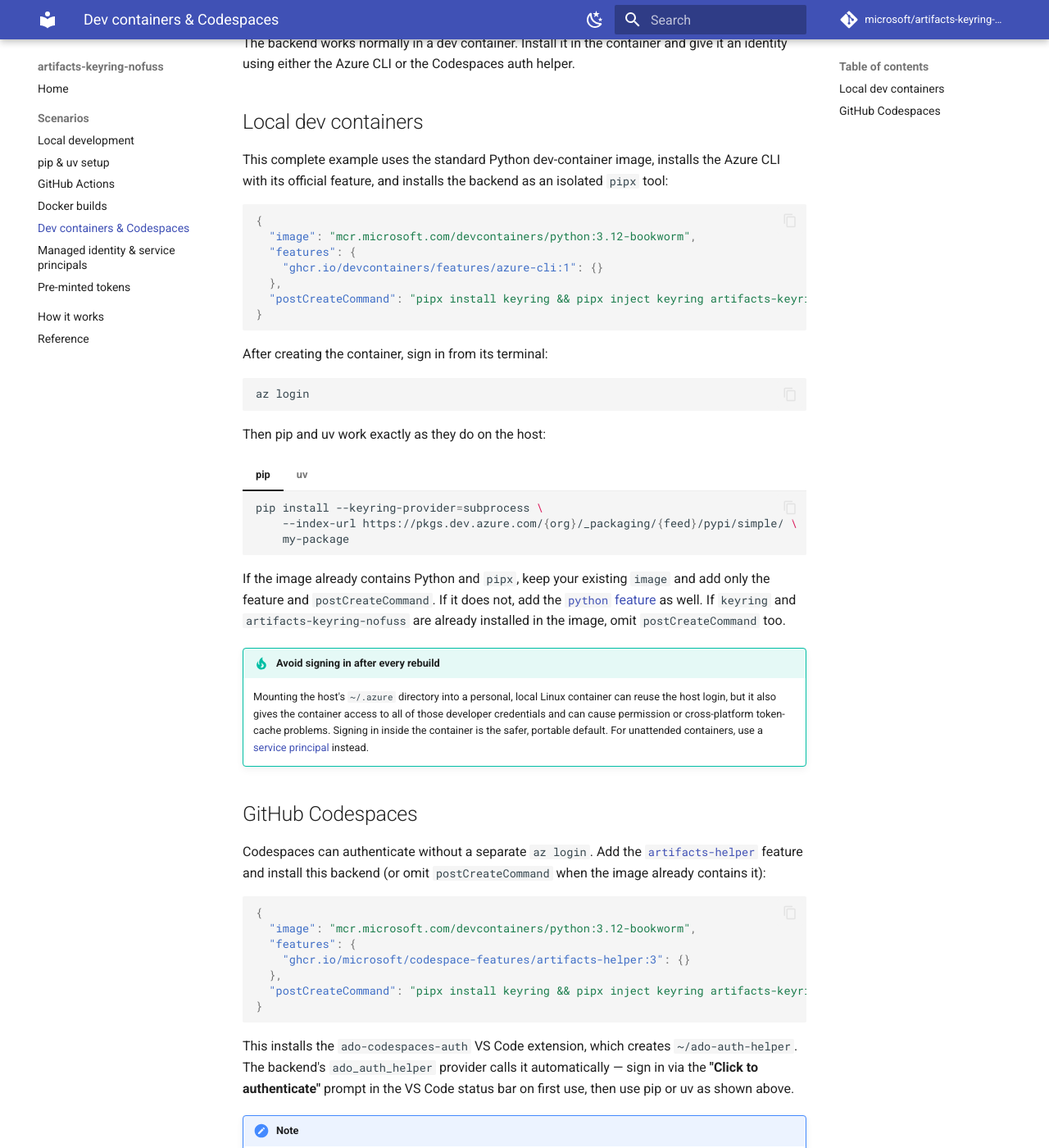
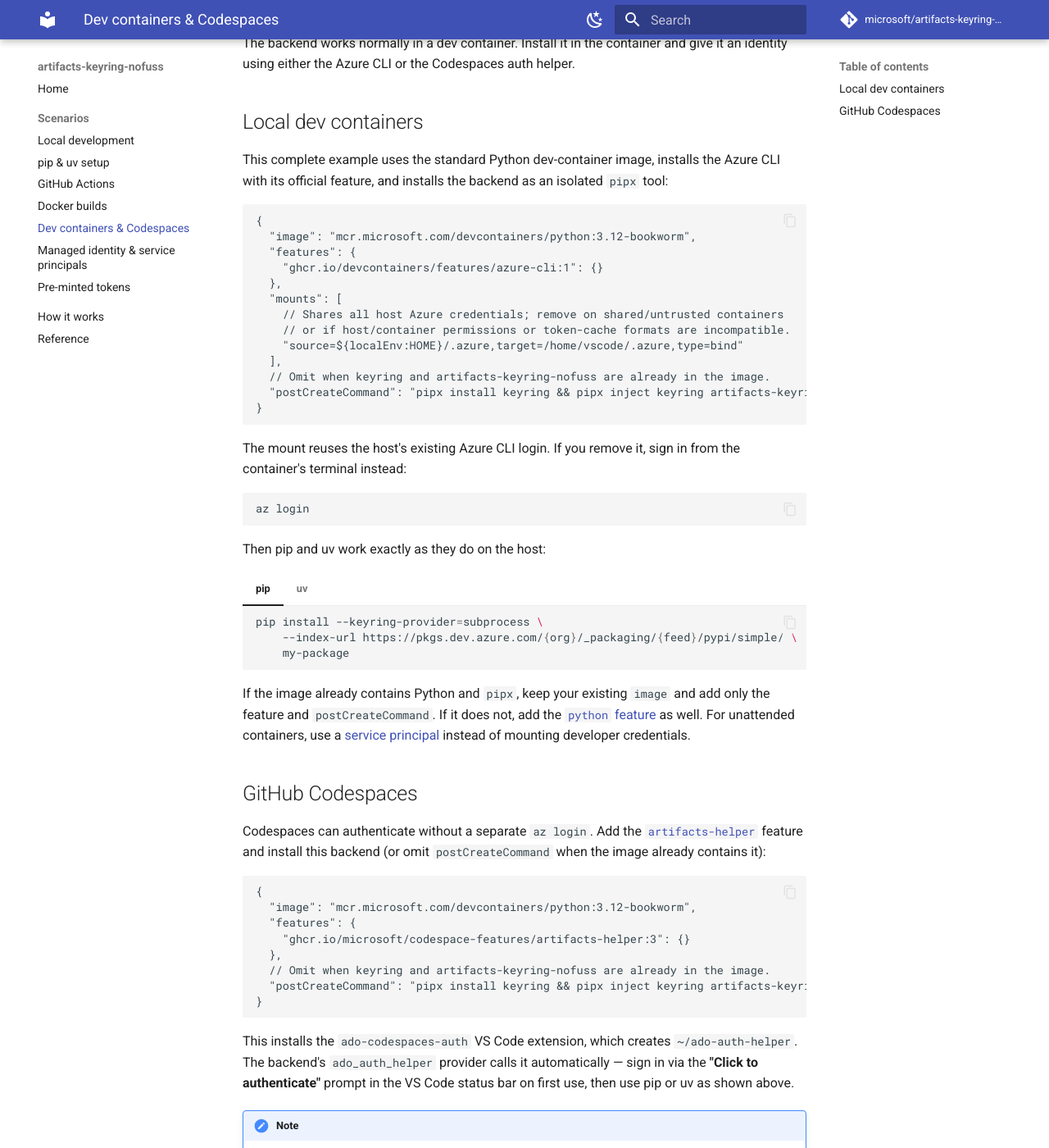
Before and after one commit to microsoft/artifacts-keyring-nofuss, an MkDocs documentation site: the page built from docs/codespaces.md, in a window 1280 px wide and 1400 px high, scrolled down 207 px. Shown: the whole window at 82% size. Built offline with MkDocs 1.6.1 and Material for MkDocs 9.7.7, drawn with Linux system fonts in a browser that asks for light colours; comment, search, counter and statistics services are not loaded.

Commit message:
docs: show host Azure credential mount
Co-authored-by: Copilot <223556219+Copilot@users.noreply.github.com>

````diff
--- a/docs/codespaces.md
+++ b/docs/codespaces.md
@@ -12,17 +12,24 @@ This complete example uses the standard Python dev-container image, installs the
 Azure CLI with its official feature, and installs the backend as an isolated
 `pipx` tool:
 
-```json
+```jsonc
 {
   "image": "mcr.microsoft.com/devcontainers/python:3.12-bookworm",
   "features": {
     "ghcr.io/devcontainers/features/azure-cli:1": {}
   },
+  "mounts": [
+    // Shares all host Azure credentials; remove on shared/untrusted containers
+    // or if host/container permissions or token-cache formats are incompatible.
+    "source=${localEnv:HOME}/.azure,target=/home/vscode/.azure,type=bind"
+  ],
+  // Omit when keyring and artifacts-keyring-nofuss are already in the image.
   "postCreateCommand": "pipx install keyring && pipx inject keyring artifacts-keyring-nofuss"
 }
 ```
 
-After creating the container, sign in from its terminal:
+The mount reuses the host's existing Azure CLI login. If you remove it, sign in
+from the container's terminal instead:
 
 ```bash
 az login
@@ -48,16 +55,8 @@ Then pip and uv work exactly as they do on the host:
 If the image already contains Python and `pipx`, keep your existing `image` and
 add only the feature and `postCreateCommand`. If it does not, add the
 [`python` feature](https://github.com/devcontainers/features/tree/main/src/python)
-as well. If `keyring` and `artifacts-keyring-nofuss` are already installed in
-the image, omit `postCreateCommand` too.
-
-!!! tip "Avoid signing in after every rebuild"
-    Mounting the host's `~/.azure` directory into a personal, local Linux
-    container can reuse the host login, but it also gives the container access
-    to all of those developer credentials and can cause permission or
-    cross-platform token-cache problems. Signing in inside the container is the
-    safer, portable default. For unattended containers, use a
-    [service principal](identity.md) instead.
+as well. For unattended containers, use a [service principal](identity.md)
+instead of mounting developer credentials.
 
 ## GitHub Codespaces
 
@@ -66,12 +65,13 @@ Codespaces can authenticate without a separate `az login`. Add the
 and install this backend (or omit `postCreateCommand` when the image already
 contains it):
 
-```json
+```jsonc
 {
   "image": "mcr.microsoft.com/devcontainers/python:3.12-bookworm",
   "features": {
     "ghcr.io/microsoft/codespace-features/artifacts-helper:3": {}
   },
+  // Omit when keyring and artifacts-keyring-nofuss are already in the image.
   "postCreateCommand": "pipx install keyring && pipx inject keyring artifacts-keyring-nofuss"
 }
 ```
````
